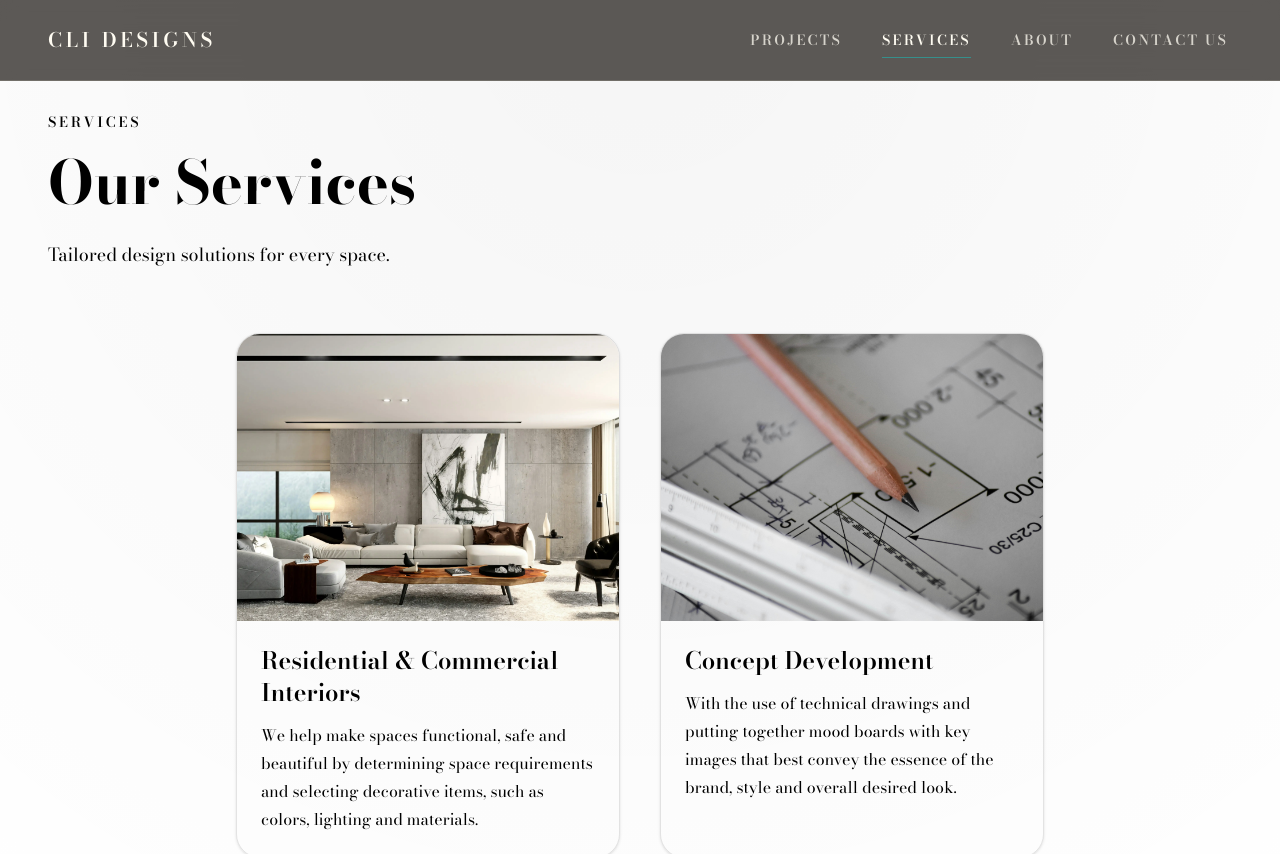
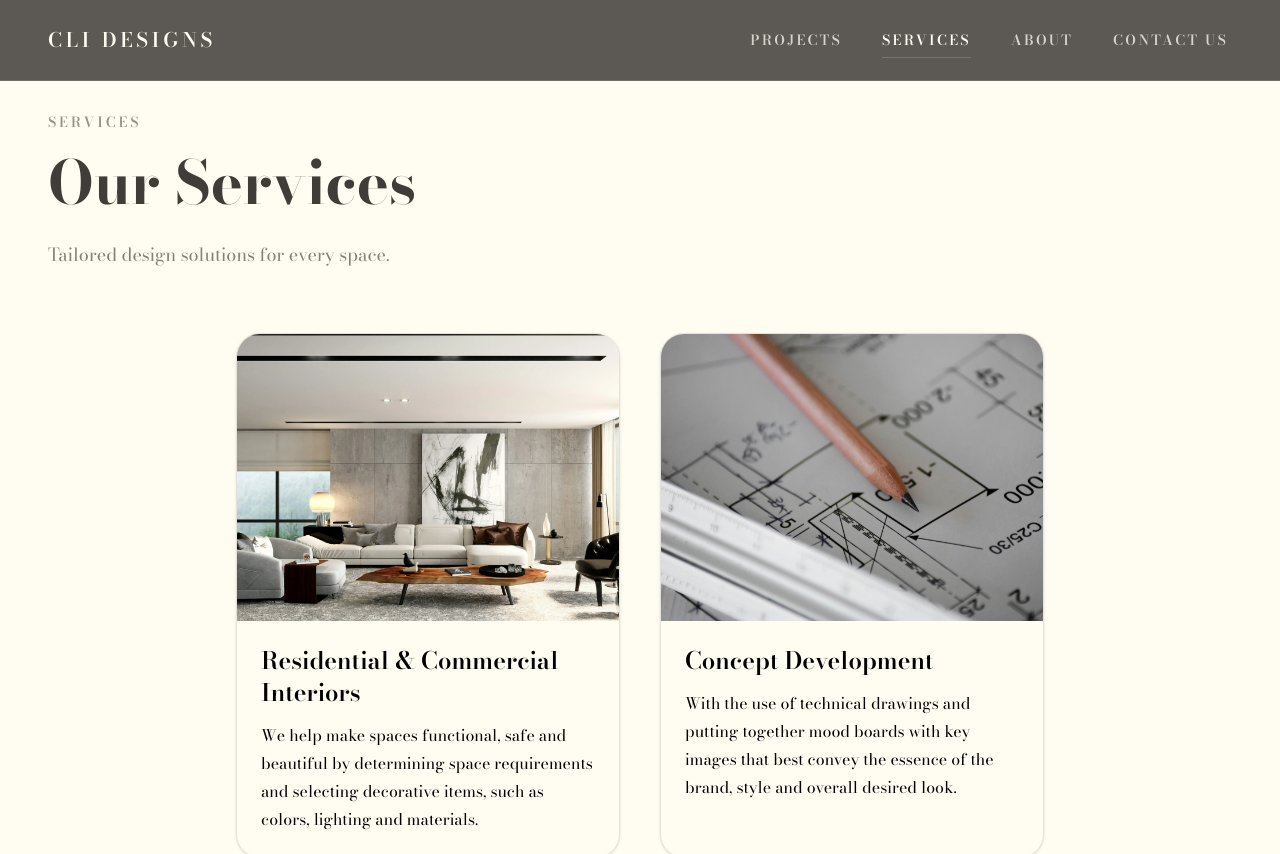
Before and after one commit to blackspidertechllc/CLI-Designs, a React (Vite) app: page /services in a window 1280 px wide. Shown: the top 854 px of the page. Built offline with nearby package versions, Linux system fonts and the light colour scheme.

Commit message:
updated services page to match

```diff
--- a/src/pages/Services.jsx
+++ b/src/pages/Services.jsx
@@ -3,21 +3,21 @@ import { services } from "../data/services";
 
 export default function Services() {
   return (
-    <section className="relative overflow-hidden py-20 lg:py-28">
-      <div className="absolute inset-0 -z-10 bg-[radial-gradient(circle_at_top,rgba(0,0,0,0.04),transparent_70%)]" />
+    <section className="relative overflow-hidden bg-parchment py-20 lg:py-28">
+      <div className="absolute inset-0 -z-10 bg-[radial-gradient(circle_at_top,rgba(64,61,57,0.08),transparent_70%)]" />
 
       <div className="mx-auto max-w-7xl px-4 sm:px-6 lg:px-12">
         <div className="flex flex-col gap-12 lg:gap-16">
           <div className="max-w-3xl">
-            <p className="font-brand text-sm font-semibold uppercase tracking-[0.2em] text-text-black/55">
+            <p className="font-brand text-sm font-semibold uppercase tracking-[0.2em] text-dusty-taupe/55">
               Services
             </p>
 
-            <h2 className="mt-4 font-brand text-4xl font-bold leading-[1.15] text-text-black sm:text-5xl lg:text-6xl">
+            <h2 className="mt-4 font-brand text-4xl font-bold leading-[1.15] text-dusty-taupe sm:text-5xl lg:text-6xl">
               Our Services
             </h2>
 
-            <p className="mt-6 font-brand text-base leading-7 text-text-black/65 sm:text-lg">
+            <p className="mt-6 font-brand text-base leading-7 text-dusty-taupe/65 sm:text-lg">
               Tailored design solutions for every space.
             </p>
           </div>
```
